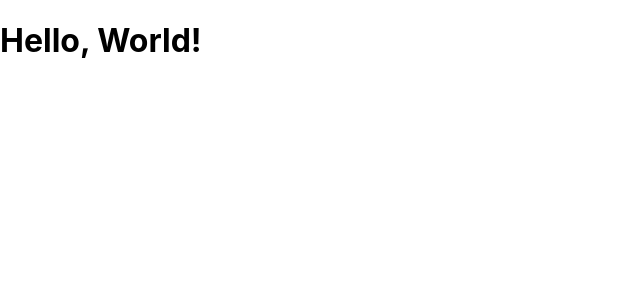
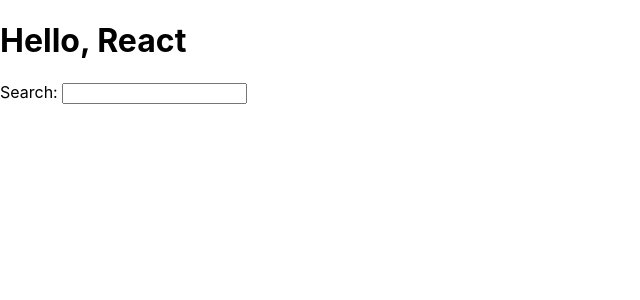
Before and after one commit to AmirhosseinOlyaei/road-to-react, a React (Create React App) app: page / in a window 1280 px wide. Shown: the top 300 px of the page, without its empty margins (0-640 px from the left). Built offline with nearby package versions, Linux system fonts and the light colour scheme.

Commit message:
Embedded JS in JSX

```diff
--- a/src/App.js
+++ b/src/App.js
@@ -1,9 +1,16 @@
 import * as React from 'react';
+
+function getTitle(title) {
+  return title;
+}
 
 function App() {
   return (
     <div>
-<h1>Hello, World!</h1>
+      <h1>Hello, {getTitle('React')}</h1>
+
+      <lable htmlFor="search">Search: </lable>
+      <input id="search" type="text"></input>
     </div>
   );
 }
```
